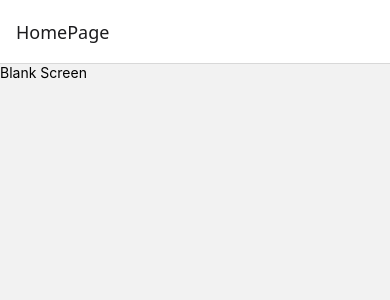
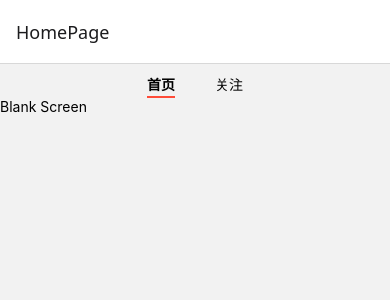
Before and after one commit to tianqing617/ReactNativeAwesome, a React Native app: screen /HomePage in a window 390 px wide. Shown: the top 300 px of the page. Built offline with nearby package versions, Linux system fonts and the light colour scheme; what @wuba/react-native-echarts would draw is missing.

Commit message:
feat: HomePage，增加顶栏

```diff
--- /dev/null
+++ b/src/HomePage/features/TopBar/CateTitle.tsx
@@ -0,0 +1,46 @@
+import React from 'react';
+import { View, Text, StyleSheet, Pressable } from 'react-native';
+
+export type HandleCatePress = (cateId: string) => void;
+
+interface CateTitleProps {
+  handlePress: HandleCatePress;
+  cateId: string;
+  active?: boolean;
+  children: string;
+}
+
+const CateTitle: React.FC<CateTitleProps> = ({
+ active,
+ handlePress,
+ cateId,
+ children,
+}) => {
+  return (
+    <Pressable onPress={() => handlePress(cateId)}>
+      <Text style={[styles.CateTitle, active && styles.activeFont]}>
+        {children}
+      </Text>
+      {active && <View style={styles.activeBottomLine} />}
+    </Pressable>
+  );
+};
+
+const styles = StyleSheet.create({
+  CateTitle: {
+    marginHorizontal: 20,
+    fontSize: 14,
+  },
+  activeFont: {
+    fontWeight: 'bold',
+  },
+  activeBottomLine: {
+    marginTop: 2,
+    height: 2,
+    width: 28,
+    backgroundColor: '#FF4C39',
+    marginHorizontal: 20,
+  },
+});
+
+export default CateTitle;
--- /dev/null
+++ b/src/HomePage/features/TopBar/index.tsx
@@ -0,0 +1,46 @@
+import React, { useState } from 'react';
+import { View, StyleSheet } from 'react-native';
+import CateTitle, { HandleCatePress } from './CateTitle';
+
+const CATES = {
+  home: {
+    id: 'HOME',
+    name: '首页',
+  },
+  follow: {
+    id: 'FOLLOW',
+    name: '关注',
+  },
+};
+
+const TopBar: React.FC = () => {
+  const [activeCate, setActiveCate] = useState(CATES.home.id);
+
+  const handlePress: HandleCatePress = cateId => setActiveCate(cateId);
+
+  return (
+    <View style={styles.box}>
+      <CateTitle
+        active={activeCate === CATES.home.id}
+        handlePress={handlePress}
+        cateId={CATES.home.id}>
+        {CATES.home.name}
+      </CateTitle>
+      <CateTitle
+        active={activeCate === CATES.follow.id}
+        handlePress={handlePress}
+        cateId={CATES.follow.id}>
+        {CATES.follow.name}
+      </CateTitle>
+    </View>
+  );
+};
+
+const styles = StyleSheet.create({
+  box: {
+    flexDirection: 'row',
+    justifyContent: 'center',
+  },
+});
+
+export default TopBar;
--- a/src/HomePage/index.tsx
+++ b/src/HomePage/index.tsx
@@ -3,10 +3,23 @@ import {
   ScrollView,
   Text,
   View,
+  SafeAreaView,
 } from 'react-native';
+import TopBar from './features/TopBar'
 
-export default function App(): React.JSX.Element {
+/**
+ * function App(): React.JSX.Element：仅限制返回值为 JSX 元素
+ * const App: React.FC：限定返回 JSX 元素并定义 props。此写法缺点是，还要再写一个export default
+ */
+const App: React.FC = () => {
   return (
+    <SafeAreaView style={{flex: 1}}>
+      {/* 占位 */}
+      <View style={{height: 10}} />
+      {/* 顶栏 */}
+      <TopBar />
+
+      {/* 金刚位 + 瀑布流卡片 */}
       <ScrollView
         contentInsetAdjustmentBehavior="automatic"
       >
@@ -14,8 +27,10 @@ export default function App(): React.JSX.Element {
           <Text>Blank Screen</Text>
         </View>
       </ScrollView>
+    </SafeAreaView>
   );
 }
+export default App
 
 /* const styles = StyleSheet.create({
   highlight: {
```
Lines whose indentation alone changed are shown as unchanged.
